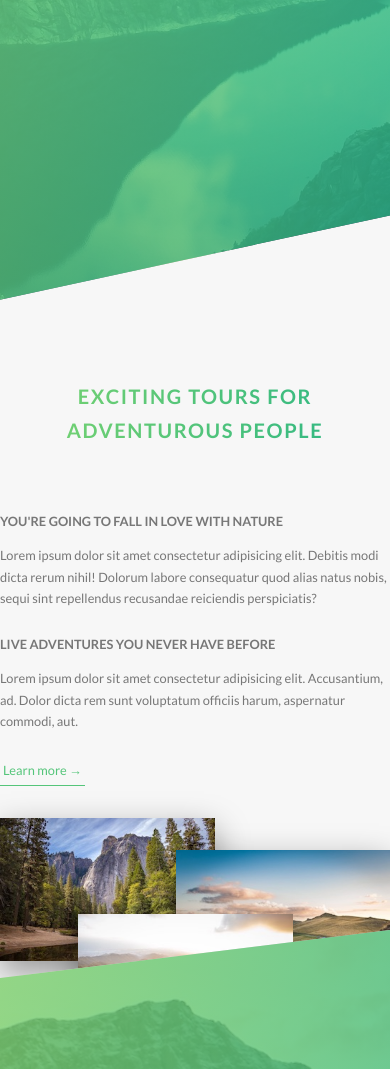
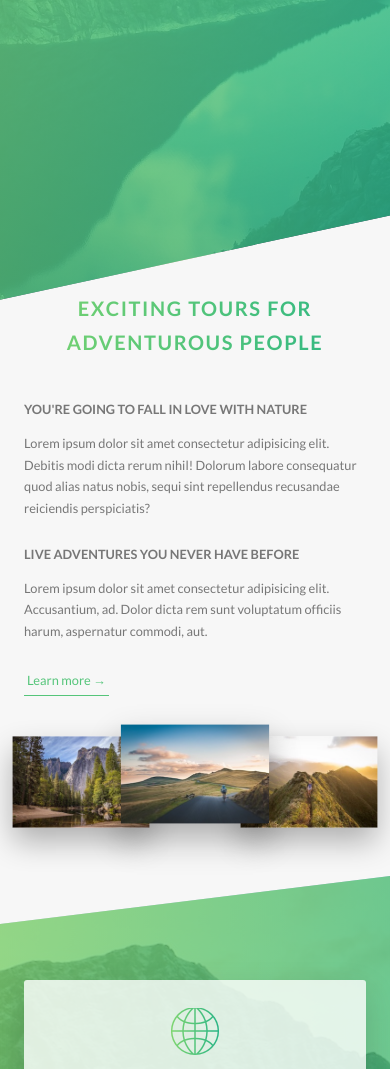
Before and after one commit to Akhmadwildan99/belajar-css, a website: page index.html in a window 390 px wide. Shown: the part 502-1571 px from the top of the page. Drawn offline with Linux system fonts and the light colour scheme.

Commit message:
media query

```diff
--- a/index.html
+++ b/index.html
@@ -50,7 +50,7 @@
     <main>
         <section class="section-about">
             <div class="u-center-text u-margin-bottom-big">
-                <h2 class="heading-secondary u-margin-top-small">
+                <h2 class="heading-secondary">
                     Exciting tours for adventurous people
                 </h2>
             </div>
--- a/sass/base/_utilities.scss
+++ b/sass/base/_utilities.scss
@@ -8,6 +8,10 @@
 
 .u-margin-bottom-medium {
     margin-bottom: 4rem !important;
+
+    @include respond(tab-port) {
+        margin-bottom: 3rem !important;
+    }
 }
 
 .u-margin-bottom-small {
@@ -17,6 +21,10 @@
 
 .u-margin-bottom-big {
     margin-bottom: 8rem !important;
+
+    @include respond(tab-port) {
+        margin-bottom: 5rem !important;
+    }
 }
 
 .u-margin-top-big {
--- a/sass/components/_composition.scss
+++ b/sass/components/_composition.scss
@@ -9,19 +9,44 @@
         transition: all .2s;
         outline-offset: 2rem;
 
+        @include respond(tab-port) {
+            float: left;
+            position: relative;
+            box-shadow: 0 1.5rem 3rem rgba($color-black, .3);
+            width: 33.33333333%;
+        }
+
         &--p1 {
             top: -2rem;
             left: 0;
+
+            @include respond(tab-port) {
+                top: 0;
+                transform: scale(1.2);
+
+            }
         }
 
         &--p2 {
             top: 2rem;
             right: 0;
+
+            @include respond(tab-port) {
+                top: -1rem;
+                transform: scale(1.3);
+                z-index: 100;
+            }
         }
 
         &--p3 {
             left: 20%;
             top: 10rem;
+
+            @include respond(tab-port) {
+                top: 0;
+                left: 0;
+                transform: scale(1.2);
+            }
 
         }
 
@@ -31,6 +56,10 @@
             transform: scale(1.05) translateY(-.5rem);
             z-index: 2000;
         }
+
+        // @include respond(tab-port) {
+        //     z-index: 1500;
+        // }
     }
 
     &:hover &__photo:not(:hover) {
--- a/sass/components/_feature-box.scss
+++ b/sass/components/_feature-box.scss
@@ -7,6 +7,10 @@
     box-shadow: 0 1.5rem 4rem rgba($color-black, .15);
     transition: transform .3s;
 
+    @include respond(tab-port) {
+        padding: 2rem;
+    }
+
 
     &__icon {
         font-size: 6rem;
@@ -14,6 +18,11 @@
         background-image: linear-gradient(to right, $color-primary-light, $color-primary-dark);
         background-clip: text;
         color: transparent;
+
+
+    @include respond(tab-port) {
+        margin-bottom: 0;
+    }
     }
 
     &:hover {
--- a/sass/layout/_footer.scss
+++ b/sass/layout/_footer.scss
@@ -4,8 +4,17 @@
     background-color: $color-gray-dark-3;
     font-size: 1.4rem;
 
+    @include respond(tab-port) {
+        padding: 8rem 0;
+    }
+
     &__logo-box {
         text-align: center;
+        margin-bottom: 8rem;
+
+        @include respond(tab-port) {
+            margin-bottom: 6rem;
+        }
     }
 
     &__logo {
@@ -17,6 +26,13 @@
         border-top: 1px solid $color-gray-dark;
         padding-top: 2rem;
         display: inline-block;
+
+        @include respond(tab-port) {
+            width: 100%;
+            text-align: center;
+        }
+
+
     }
 
     &__item {
@@ -55,6 +71,12 @@
         width: 80%;
         color: $color-gray-light-1;
         float: right;
+
+        @include respond(tab-port) {
+            width: 100%;
+            float: none;
+        }
+
     }
 
 }
--- a/sass/layout/_grid.scss
+++ b/sass/layout/_grid.scss
@@ -4,6 +4,7 @@
 
     @include respond(tab-port) {
         max-width: 50rem;
+        padding: 0 3rem;
     }
 
     @include clearfix;
--- a/sass/pages/_home.scss
+++ b/sass/pages/_home.scss
@@ -2,6 +2,10 @@
     background-color: $color-gray-light-1;
     padding: 25rem 0;
     margin-top: -20vh;
+
+    @include respond(tab-port) {
+        padding: 20rem 0;
+    }
 }
 
 .section-features {
@@ -18,17 +22,29 @@
     & > * {
         transform: skewY(7deg);
     }
+
+    @include respond(tab-port) {
+        padding: 10rem 0;
+    }
 }
 
 .section-tours {
     background-color: $color-gray-light-1;
     padding: 25rem 0 15rem 0;
     margin-top: -10rem;
+
+    @include respond(tab-port) {
+        padding: 20rem 0 10rem 0;
+    }
 }
 
 .section-stories {
     position: relative;
     padding: 15rem 0;
+
+    @include respond(tab-port) {
+        padding: 10rem 0;
+    }
 }
 
 .section-book {
```
Also changed, not shown: css/style.css.
